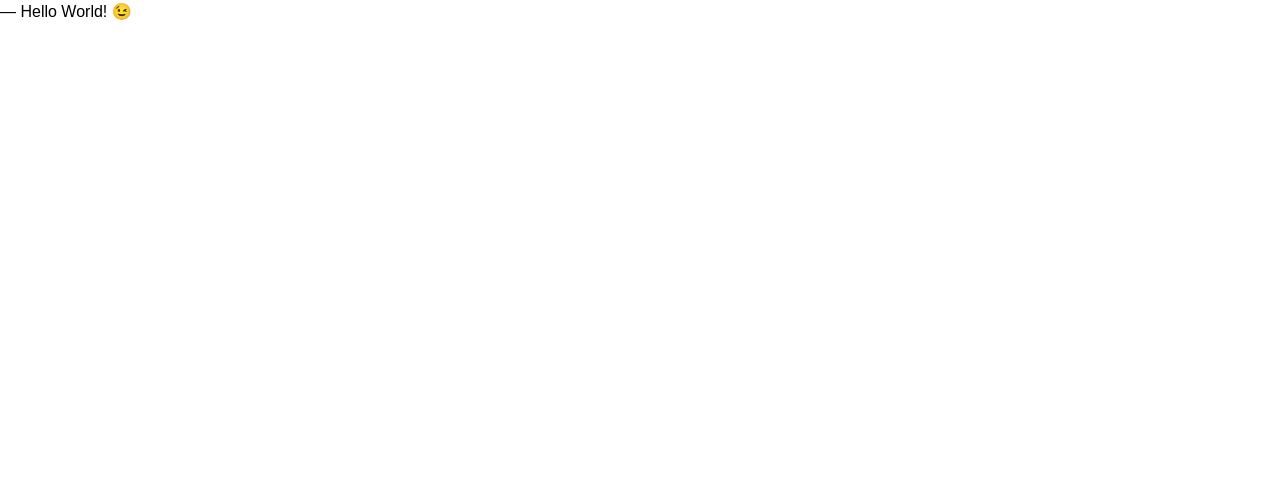
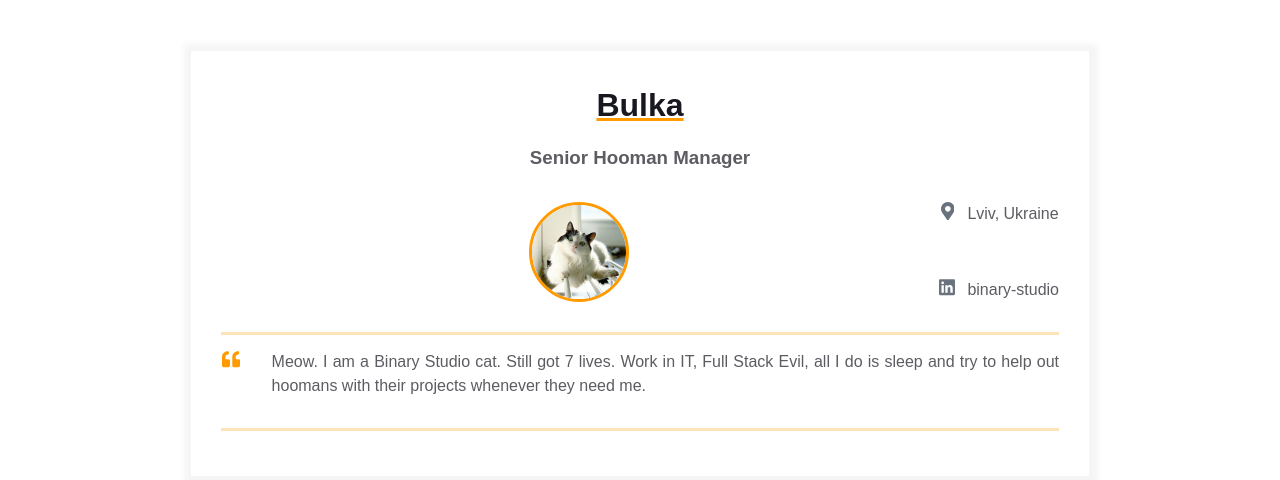
Before and after one commit to MChornomaz/homepage, a plain HTML site: page index.html in a window 1280 px wide. Drawn offline with Linux system fonts and the light colour scheme.

Commit message:
Added main content and contact block to index. html, added assets foloder with avatar img

```diff
--- a/index.html
+++ b/index.html
@@ -3,10 +3,70 @@
     <head>
         <meta charset="UTF-8" />
         <meta name="viewport" content="width=device-width, initial-scale=1" />
+        <script src="https://kit.fontawesome.com/798dc722ae.js" crossorigin="anonymous"></script>
         <link rel="stylesheet" href="styles.css">
         <title>Résumé</title>
     </head>
     <body>
-        ― Hello World! &#x1F609;
+        <main>
+            <div class="resume">
+                <div class="container">
+                    <div class="resume__block">
+                    <h1 class="contact-info__header">Bulka</h1>
+                    <h3 class="contact-info__sub-header">Senior Hooman Manager</h3>
+
+                    <div class="contact_info_container fh">
+                    <div class="contact-info__block"></div>
+
+                    <div class="contact-info__block contact-info__block--center">
+                        <img class="contact-info__avatar" src="assets/Bulka.jpg" alt="Avatar">
+                    </div>
+
+                    <div class="contact-info__block">
+                        <a href="" rel="author" class="contact-info__item">
+                            <div class="contact-info__item-icon-wrapper">
+                              <svg class="contact-info__item-icon" xmlns="http://www.w3.org/2000/svg" viewBox="0 0 384 512">
+                                <path
+                                  d="M172.268 501.67C26.97 291.031 0 269.413 0 192 0 85.961 85.961 0 192 0s192 85.961 192 192c0 77.413-26.97 99.031-172.268 309.67-9.535 13.774-29.93 13.773-39.464 0zM192 272c44.183 0 80-35.817 80-80s-35.817-80-80-80-80 35.817-80 80 35.817 80 80 80z">
+                                </path>
+                              </svg>
+                            </div>
+                            <span>Lviv, Ukraine</span>
+                          </a>
+
+                          <a href="https://ua.linkedin.com/company/binary-studio_241166" rel="author" class="contact-info__item">
+                            <div class="contact-info__item-icon-wrapper">
+                              <svg class="contact-info__item-icon" xmlns="http://www.w3.org/2000/svg" viewBox="0 0 448 512">
+                                <path
+                                  d="M416 32H31.9C14.3 32 0 46.5 0 64.3v383.4C0 465.5 14.3 480 31.9 480H416c17.6 0 32-14.5 32-32.3V64.3c0-17.8-14.4-32.3-32-32.3zM135.4 416H69V202.2h66.5V416zm-33.2-243c-21.3 0-38.5-17.3-38.5-38.5S80.9 96 102.2 96c21.2 0 38.5 17.3 38.5 38.5 0 21.3-17.2 38.5-38.5 38.5zm282.1 243h-66.4V312c0-24.8-.5-56.7-34.5-56.7-34.6 0-39.9 27-39.9 54.9V416h-66.4V202.2h63.7v29.2h.9c8.9-16.8 30.6-34.5 62.9-34.5 67.2 0 79.7 44.3 79.7 101.9V416z">
+                                </path>
+                              </svg>
+                            </div>
+                            <span>binary-studio</span>
+                          </a>
+                    </div>
+                  </div>
+                </div>
+              </div>
+              <div class="container">
+                <div class="resume__block">
+                  <div class="intro">
+                    <div class="intro__icon-wrapper">
+                      <svg class="intro__icon" xmlns="http://www.w3.org/2000/svg" viewBox="0 0 512 512">
+                        <path
+                          d="M464 256h-80v-64c0-35.3 28.7-64 64-64h8c13.3 0 24-10.7 24-24V56c0-13.3-10.7-24-24-24h-8c-88.4 0-160 71.6-160 160v240c0 26.5 21.5 48 48 48h128c26.5 0 48-21.5 48-48V304c0-26.5-21.5-48-48-48zm-288 0H96v-64c0-35.3 28.7-64 64-64h8c13.3 0 24-10.7 24-24V56c0-13.3-10.7-24-24-24h-8C71.6 32 0 103.6 0 192v240c0 26.5 21.5 48 48 48h128c26.5 0 48-21.5 48-48V304c0-26.5-21.5-48-48-48z">
+                        </path>
+                      </svg>
+                    </div>
+                    <p class="intro_text">Meow.
+                      I am a Binary Studio cat. Still got 7 lives. Work in IT, Full Stack Evil,
+                      all I do is sleep and try to help out hoomans with their projects whenever
+                      they need me.
+                    </p>
+                  </div>
+                </div>
+              </div>
+            </div>
+          </main>
     </body>
 </html>
```
Also changed, not shown: assets/Bulka.jpg (added).
